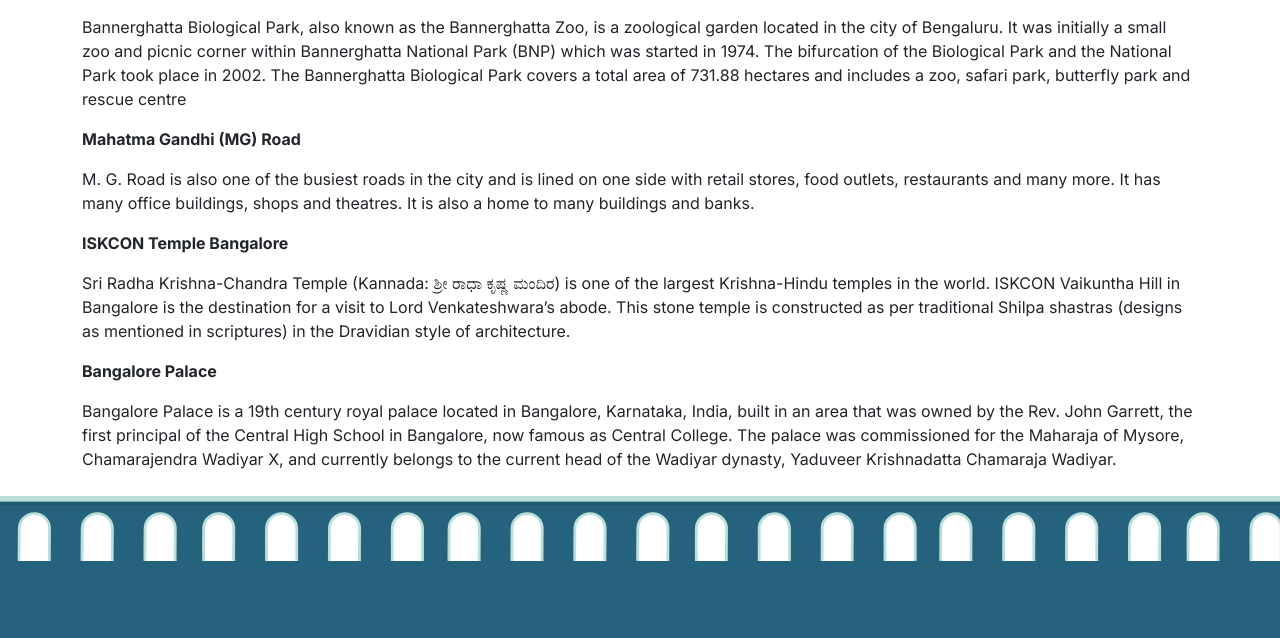
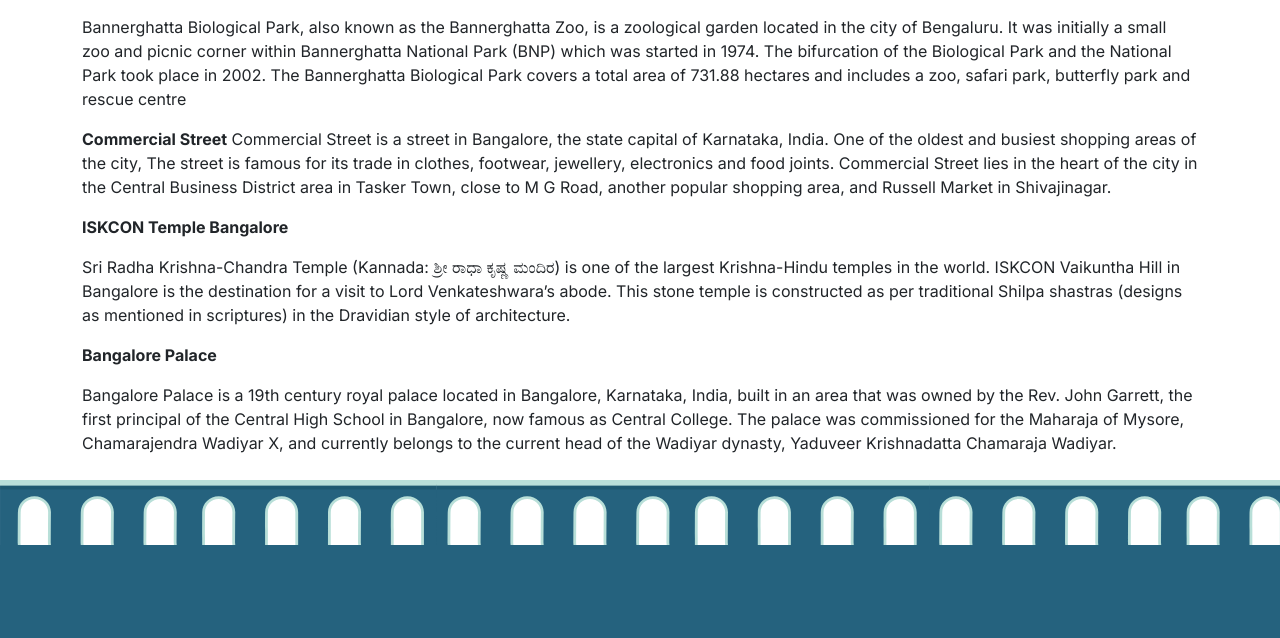
Before and after one commit to pythonindia/inpycon2024, an Eleventy site: page src/bengaluru.md in a window 1280 px wide. Shown: the part 1968-2606 px from the top of the page. Built offline with nearby package versions, Linux system fonts and the light colour scheme; Eleventy itself is replaced by a stand-in of ours; files that its build step writes are made by us from their sources.

Commit message:
modified places to visit

```diff
--- a/src/bengaluru.md
+++ b/src/bengaluru.md
@@ -73,9 +73,9 @@
 
 Bannerghatta Biological Park, also known as the Bannerghatta Zoo, is a zoological garden located in the city of Bengaluru. It was initially a small zoo and picnic corner within Bannerghatta National Park (BNP) which was started in 1974. The bifurcation of the Biological Park and the National Park took place in 2002. The Bannerghatta Biological Park covers a total area of 731.88 hectares and includes a zoo, safari park, butterfly park and rescue centre
 
-**Mahatma Gandhi (MG) Road**
+**Commercial Street**
+Commercial Street is a street in Bangalore, the state capital of Karnataka, India. One of the oldest and busiest shopping areas of the city, The street is famous for its trade in clothes, footwear, jewellery, electronics and food joints. Commercial Street lies in the heart of the city in the Central Business District area in Tasker Town, close to M G Road, another popular shopping area, and Russell Market in Shivajinagar.
 
-M. G. Road is also one of the busiest roads in the city and is lined on one side with retail stores, food outlets, restaurants and many more. It has many office buildings, shops and theatres. It is also a home to many buildings and banks.
 
 **ISKCON Temple Bangalore**
 
```
